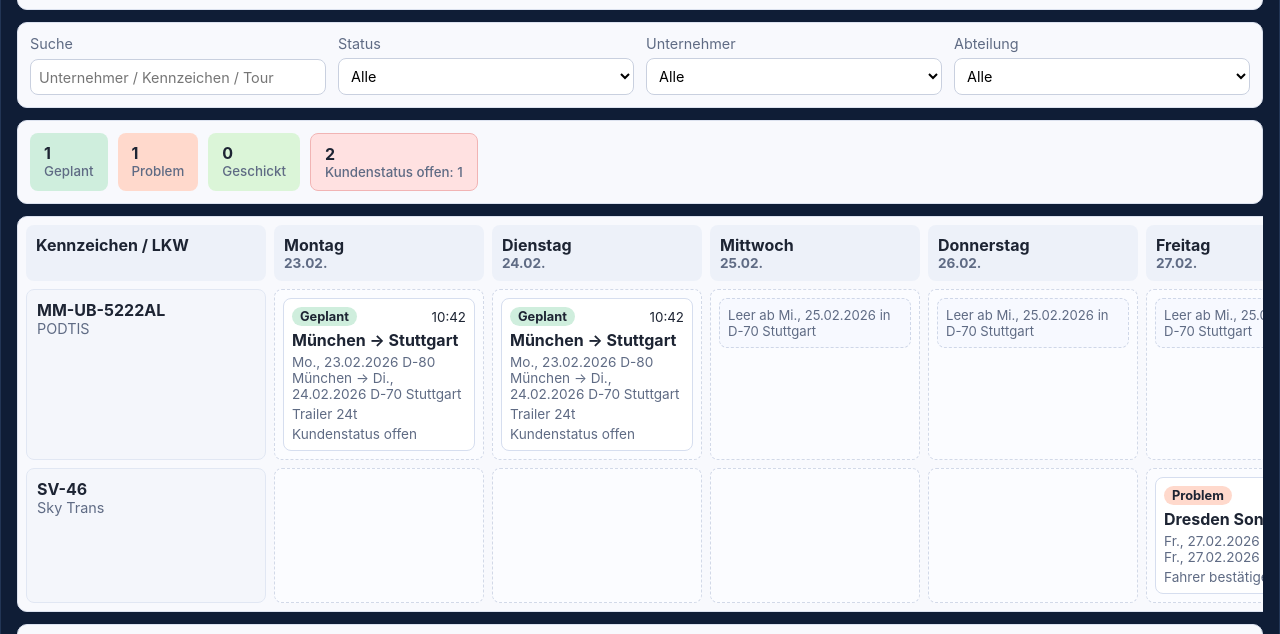
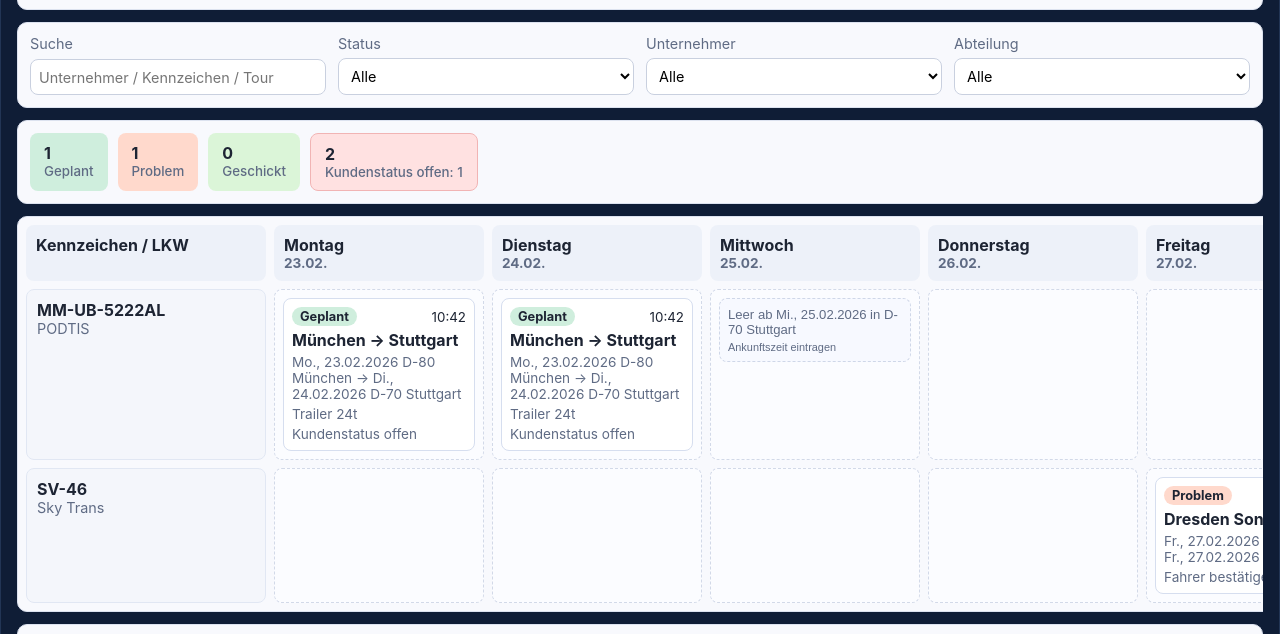
Before and after one commit to TommyTheBuilder/DispoPlan, a plain HTML site: page index.html in a window 1280 px wide. Shown: the part 116-750 px from the top of the page. Drawn offline with Linux system fonts and the light colour scheme.

Commit message:
Leerlauf-Hinweis nur am Folgetag und anklickbar machen

```diff
--- a/app.js
+++ b/app.js
@@ -237,6 +237,7 @@ function renderBoard() {
   board.innerHTML = headerCells + rowHtml;
   attachDndEvents();
   attachCardSelectionEvents();
+  attachEmptyHintEvents();
 }
 
 function renderCard(tour) {
@@ -265,14 +266,20 @@ function renderTruckEmptyHint(toursForTruck, dateIso) {
   if (!previousTour) return "";
 
   const emptyFromDate = addDaysIso(previousTour.toDate, 1);
-  if (dateIso < emptyFromDate) return "";
+  if (dateIso !== emptyFromDate) return "";
 
-  return `<div class="empty-hint">Leer ab ${formatLongDate(emptyFromDate)} in ${previousTour.unloadLocation || "unbekannt"}</div>`;
+  return `<button type="button" class="empty-hint" data-empty-hint-tour-id="${previousTour.id}">Leer ab ${formatLongDate(emptyFromDate)} in ${previousTour.unloadLocation || "unbekannt"}<small>Ankunftszeit eintragen</small></button>`;
 }
 
 function attachCardSelectionEvents() {
   document.querySelectorAll(".card").forEach((card) => {
     card.addEventListener("click", () => openTourStatusDialog(card.dataset.tourId));
+  });
+}
+
+function attachEmptyHintEvents() {
+  document.querySelectorAll("[data-empty-hint-tour-id]").forEach((hintButton) => {
+    hintButton.addEventListener("click", () => openTourStatusDialog(hintButton.dataset.emptyHintTourId));
   });
 }
 
@@ -292,6 +299,7 @@ function openTourStatusDialog(tourId) {
   document.getElementById("editCustomerStatusDone").checked = Boolean(tour.customerStatusReportedAt);
 
   document.getElementById("tourStatusDialog").showModal();
+  setTimeout(() => document.getElementById("editArrivalTime").focus(), 0);
 }
 
 function getTruckRows() {
--- a/styles.css
+++ b/styles.css
@@ -114,6 +114,12 @@ textarea { min-height: 70px; }
   border-radius: 8px;
   padding: 8px;
   background: #f7f9ff;
+  text-align: left;
+  cursor: pointer;
+}
+.empty-hint small {
+  display: block;
+  margin-top: 4px;
 }
 
 .management-grid { display: grid; grid-template-columns: repeat(3, minmax(280px, 1fr)); gap: 12px; margin-top: 12px; }
```
